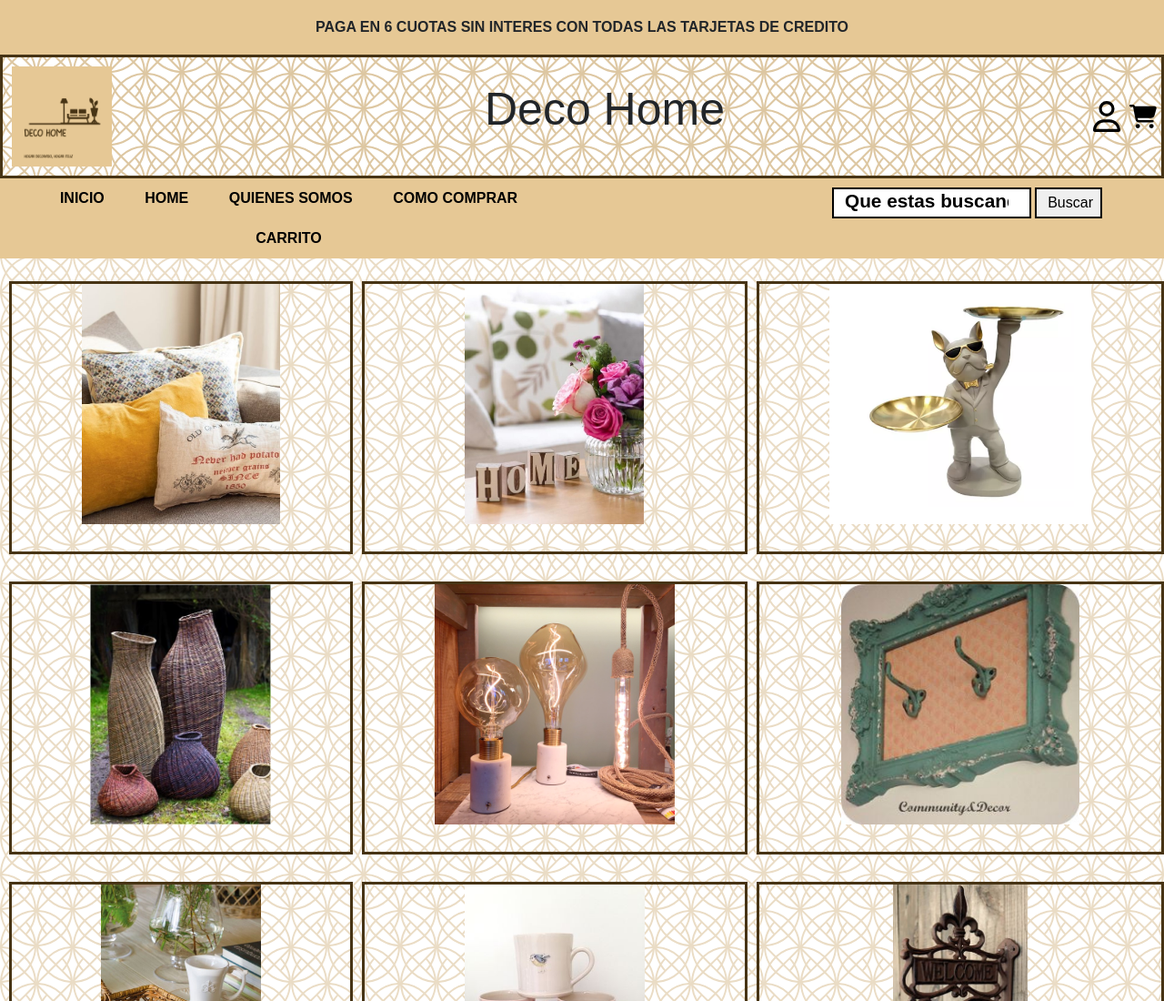
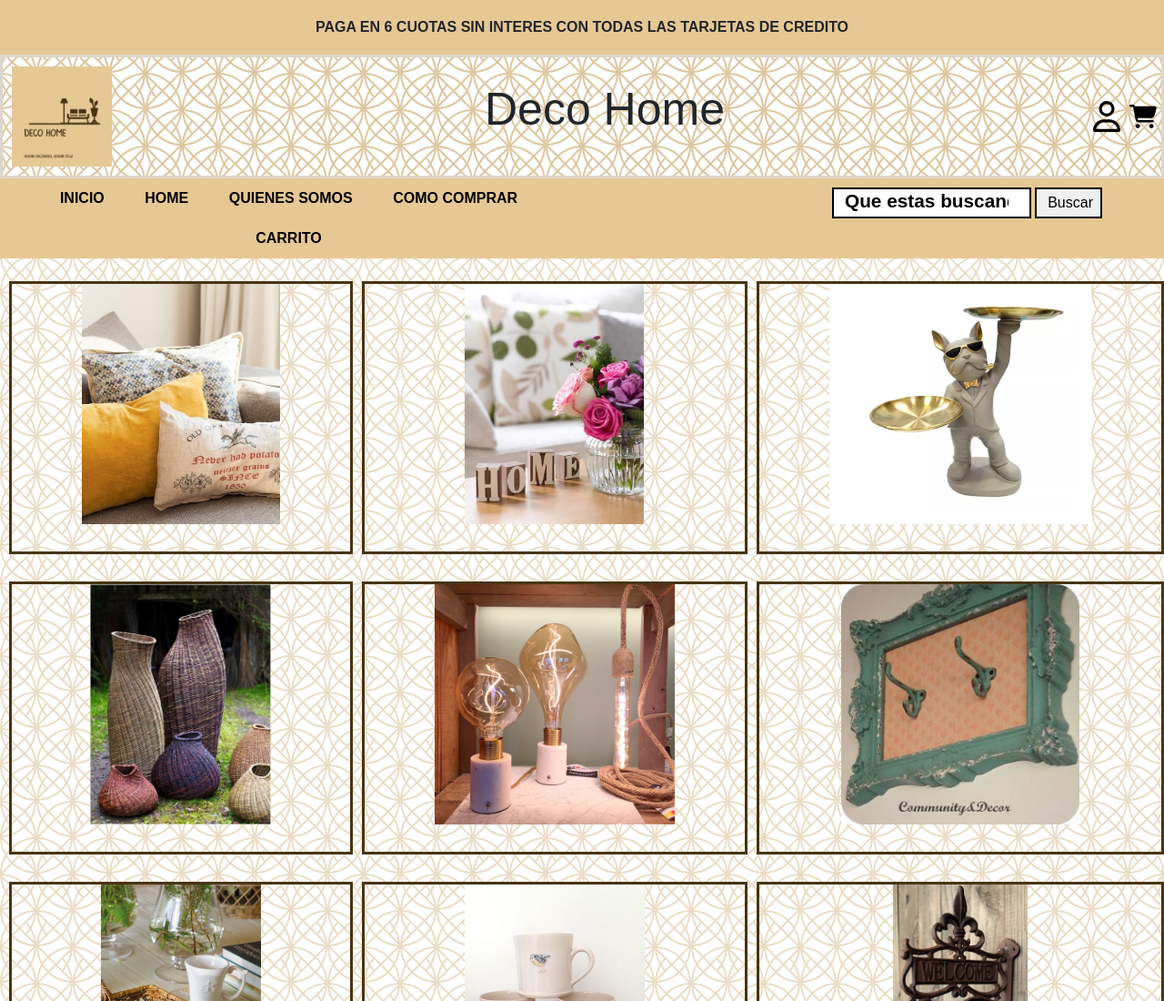
Before and after one commit to Julieta-aispuru/Comision61900-20demayo, a plain HTML site: page index.html in a window 1280 px wide. Shown: the top 1100 px of the page at 91% size. Drawn offline with nearby package versions, Linux system fonts and the light colour scheme; a web font is replaced by a local one.

Commit message:
cambio de border header

```diff
--- a/css/style.css
+++ b/css/style.css
@@ -48,8 +48,7 @@ header {
   align-items: center;
   justify-content: space-between;
   border-style:solid;
-  border-color: #473415;
-
+  border-color: #ddd6cb;
 }
 
 .Contenedor-usuariocarrito {
```
